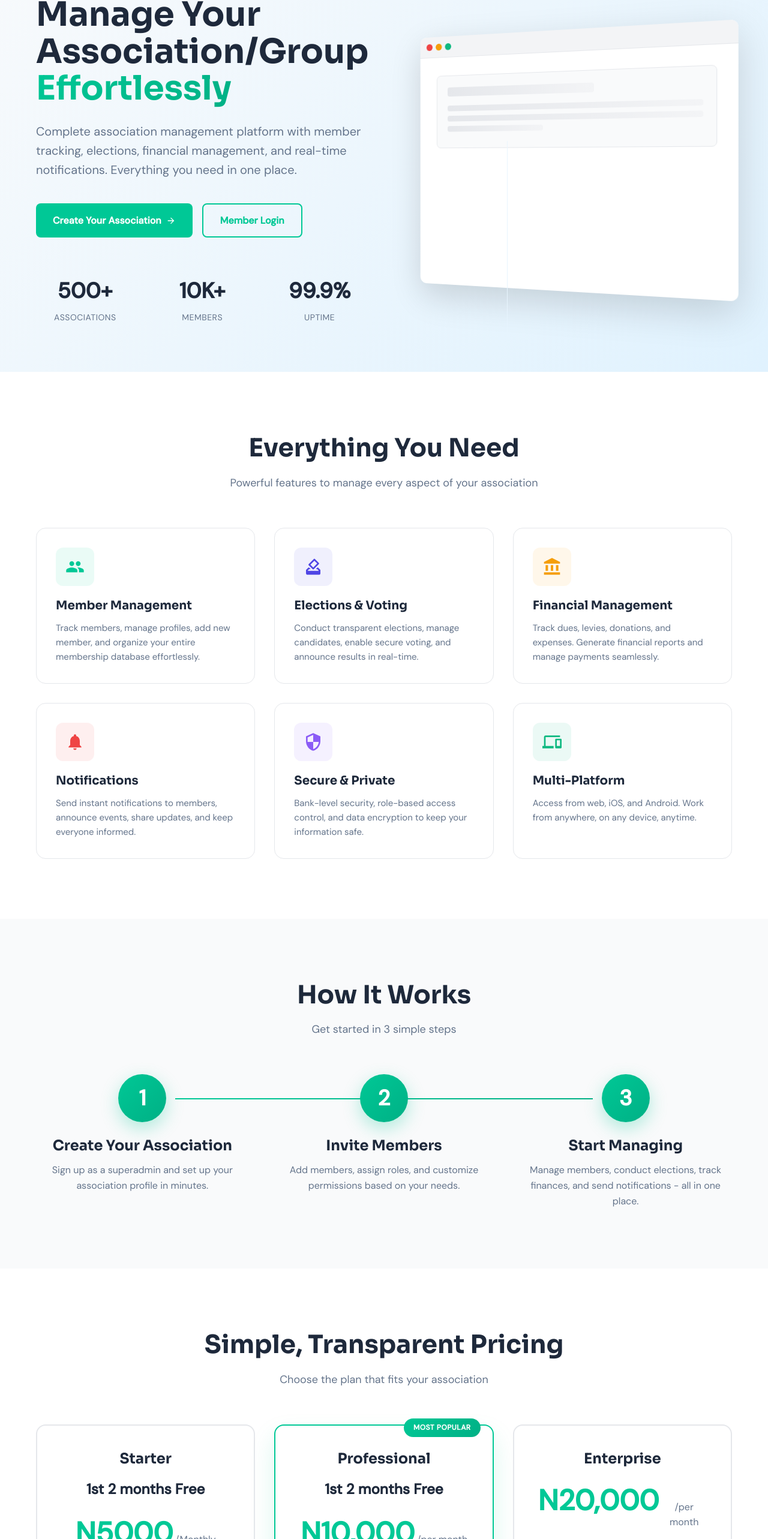
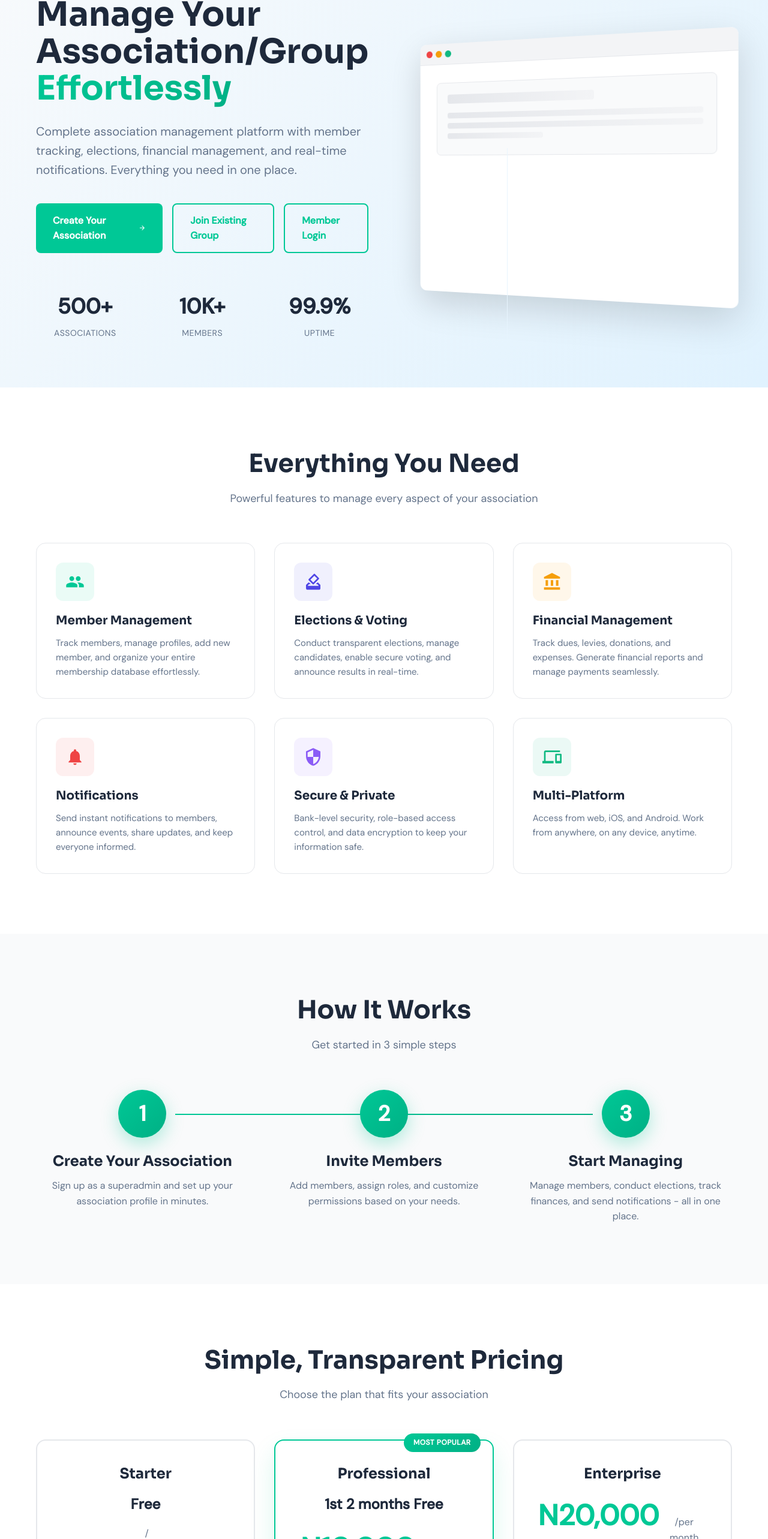
Before and after one commit to projectnextapp/frontend, a React (Create React App) app: page / in a window 1280 px wide. Shown: the part 183-2749 px from the top of the page at 60% size. Built offline with nearby package versions, Linux system fonts and the light colour scheme; no server answers.

Commit message:
fix: add landing page route

```diff
--- a/src/pages/landing/LandingPage.js
+++ b/src/pages/landing/LandingPage.js
@@ -64,6 +64,12 @@ export default function LandingPage() {
               <Link to="/register" className="landing-btn landing-btn--primary">
                 Create Your Association
                 <MdArrowForward />
+              </Link>
+              <Link
+                to="/member-register"
+                className="landing-btn landing-btn--outline"
+              >
+                Join Existing Group
               </Link>
               <Link
                 to="/member-login"
@@ -209,9 +215,9 @@ export default function LandingPage() {
           <div className="landing-pricing__grid">
             <PricingCard
               name="Starter"
-              bonus="1st 2 months Free"
-              price="N5000"
-              period="Monthly"
+              bonus="Free"
+              price=""
+              period=""
               features={[
                 "Up to 100 members",
                 "Basic member management",
@@ -279,6 +285,13 @@ export default function LandingPage() {
               >
                 Get Started Free
                 <MdArrowForward />
+              </Link>
+
+              <Link
+                to="/member-register"
+                className="landing-btn landing-btn--outline landing-btn--lg"
+              >
+                Join Existing Group
               </Link>
               <Link
                 to="/login"
```
